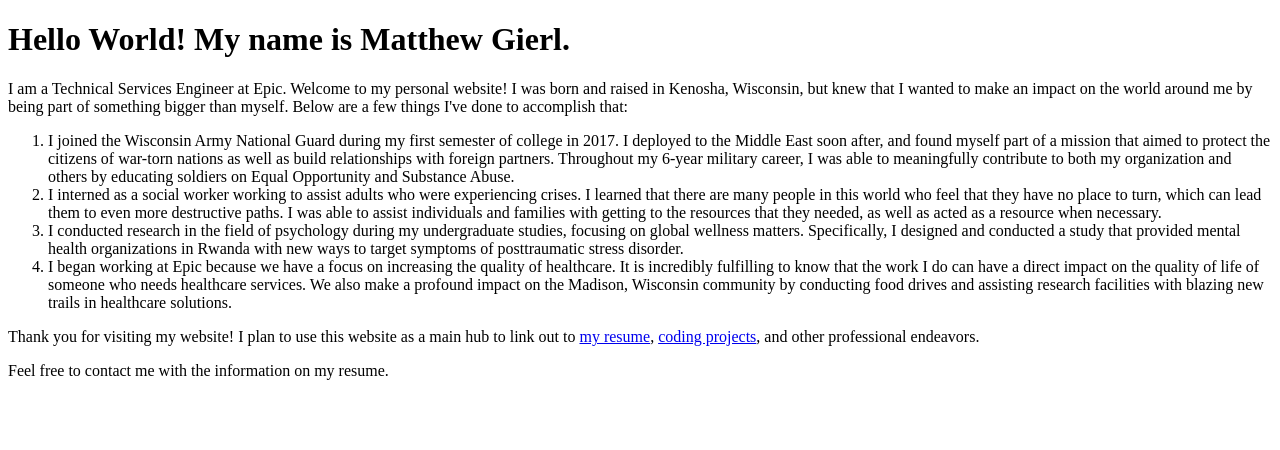
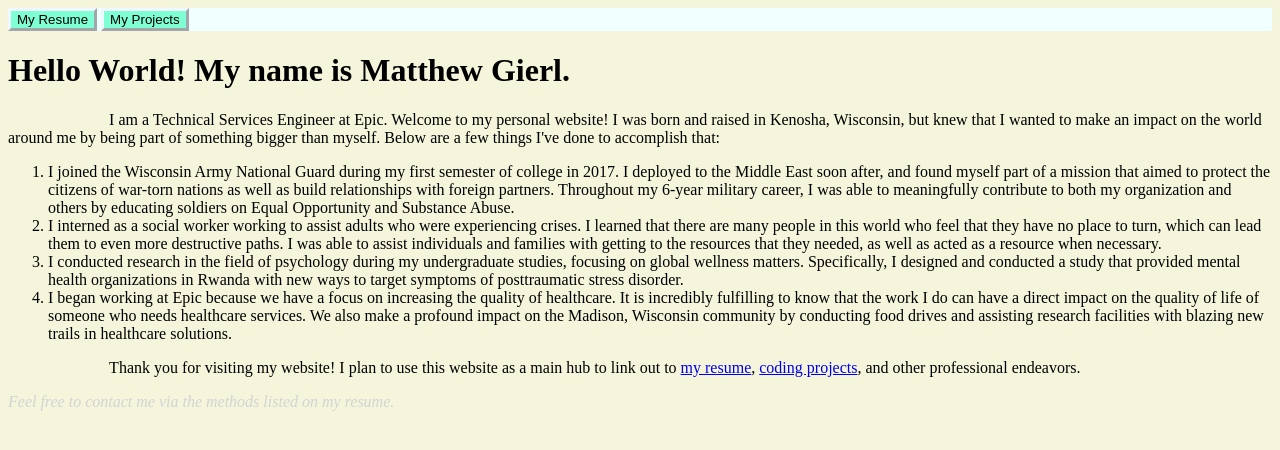
Before and after one commit to daznax/mainportfolio, a plain HTML site: page index.html in a window 1280 px wide. Drawn offline with Linux system fonts and the light colour scheme.

Commit message:
Minor updates to HTML files and added CSS

```diff
--- a/index.html
+++ b/index.html
@@ -4,10 +4,15 @@
     <meta charset="UTF-8">
     <meta name="viewport" content="width=device-width, initial-scale=1.0">
     <title>Matthew Gierl</title>
+    <link rel="stylesheet" href="./style.css">
 </head>
 <body>
+    <div class="banner">
+        <button class="quickNav" id="resume">My Resume</button>
+        <button class="quickNav" id="Projects">My Projects</button>
+    </div>
     <h1>Hello World! My name is Matthew Gierl.</h1>
-    <p>I am a Technical Services Engineer at Epic. Welcome to my personal website! I was born and raised in Kenosha, Wisconsin, but knew that I wanted to make an impact on the world around me by being part of something bigger than myself. Below are a few things I've done to accomplish that:
+    <p class="mainPage">I am a Technical Services Engineer at Epic. Welcome to my personal website! I was born and raised in Kenosha, Wisconsin, but knew that I wanted to make an impact on the world around me by being part of something bigger than myself. Below are a few things I've done to accomplish that:
         <ol>
             <li>I joined the Wisconsin Army National Guard during my first semester of college in 2017. I deployed to the Middle East soon after, and found myself part of a mission that aimed to protect the citizens of war-torn nations as well as build relationships with foreign partners. Throughout my 6-year military career, I was able to meaningfully contribute to both my organization and others by educating soldiers on Equal Opportunity and Substance Abuse.</li>
             <li>I interned as a social worker working to assist adults who were experiencing crises. I learned that there are many people in this world who feel that they have no place to turn, which can lead them to even more destructive paths. I was able to assist individuals and families with getting to the resources that they needed, as well as acted as a resource when necessary.</li>
@@ -15,7 +20,7 @@
             <li>I began working at Epic because we have a focus on increasing the quality of healthcare. It is incredibly fulfilling to know that the work I do can have a direct impact on the quality of life of someone who needs healthcare services. We also make a profound impact on the Madison, Wisconsin community by conducting food drives and assisting research facilities with blazing new trails in healthcare solutions.</li>
         </ol>
     </p>
-    <p>Thank you for visiting my website! I plan to use this website as a main hub to link out to <a href="./resume.html">my resume</a>, <a href="./projects.html">coding projects</a>, and other professional endeavors.</p>
-    <p>Feel free to contact me with the information on my resume.</p>
+    <p class="mainPage">Thank you for visiting my website! I plan to use this website as a main hub to link out to <a href="./resume.html">my resume</a>, <a href="./projects.html">coding projects</a>, and other professional endeavors.</p>
+    <footer class="mainPage">Feel free to contact me via the methods listed on my resume.</footer>
 </body>
 </html>
--- /dev/null
+++ b/style.css
@@ -0,0 +1,34 @@
+html {
+    font-size: medium;
+    background-color: beige;
+}
+
+p.mainPage {
+    text-indent: 8%;
+}
+
+footer {
+    font-size: 1em;
+    font-style: italic;
+    color: lightgray;
+}
+
+#jobTitle {
+    font-style:italic;
+}
+
+.banner {
+    background-color: azure;
+}
+
+button.quickNav {
+    background-color: aquamarine;
+    border-color: aliceblue;
+    border-width: 3px;
+
+}
+
+.resume {
+    font-family:'Times New Roman', Times, serif;
+    font-size: 12px;
+}
```
Also changed, not shown: projects.html (+3 -0 lines), resume.html (+8 -5 lines).
